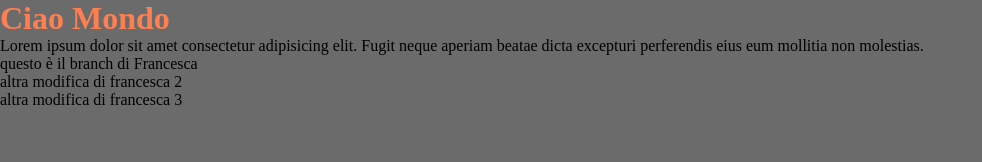
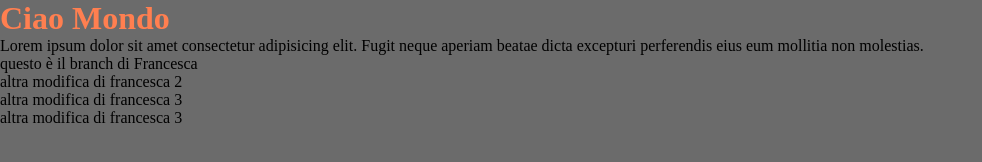
Before and after one commit to MarcoColloca/branch-test, a plain HTML site: page index.html in a window 1280 px wide. Shown: the whole page, without its empty margins (0-982 px from the left). Drawn offline with Linux system fonts and the light colour scheme.

Commit message:
riprovo2

```diff
--- a/index.html
+++ b/index.html
@@ -14,6 +14,8 @@
     <p>questo è il branch di Francesca</p>
     <p>altra modifica di francesca 2</p>
     <p>altra modifica di francesca 3</p>
+    <p>altra modifica di francesca 3</p>
+
 </body>
 
 <script type="text/javascript" src="./js/app.js"></script>
```
